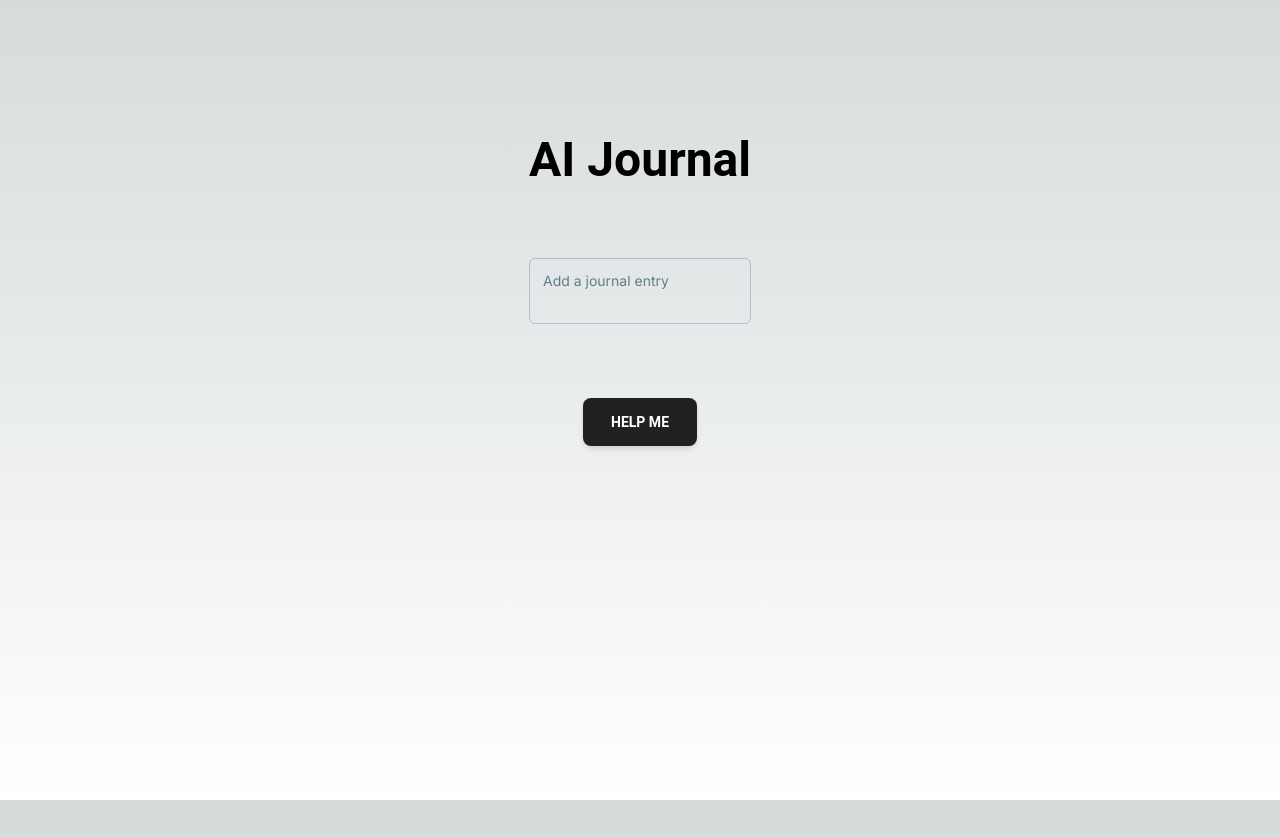
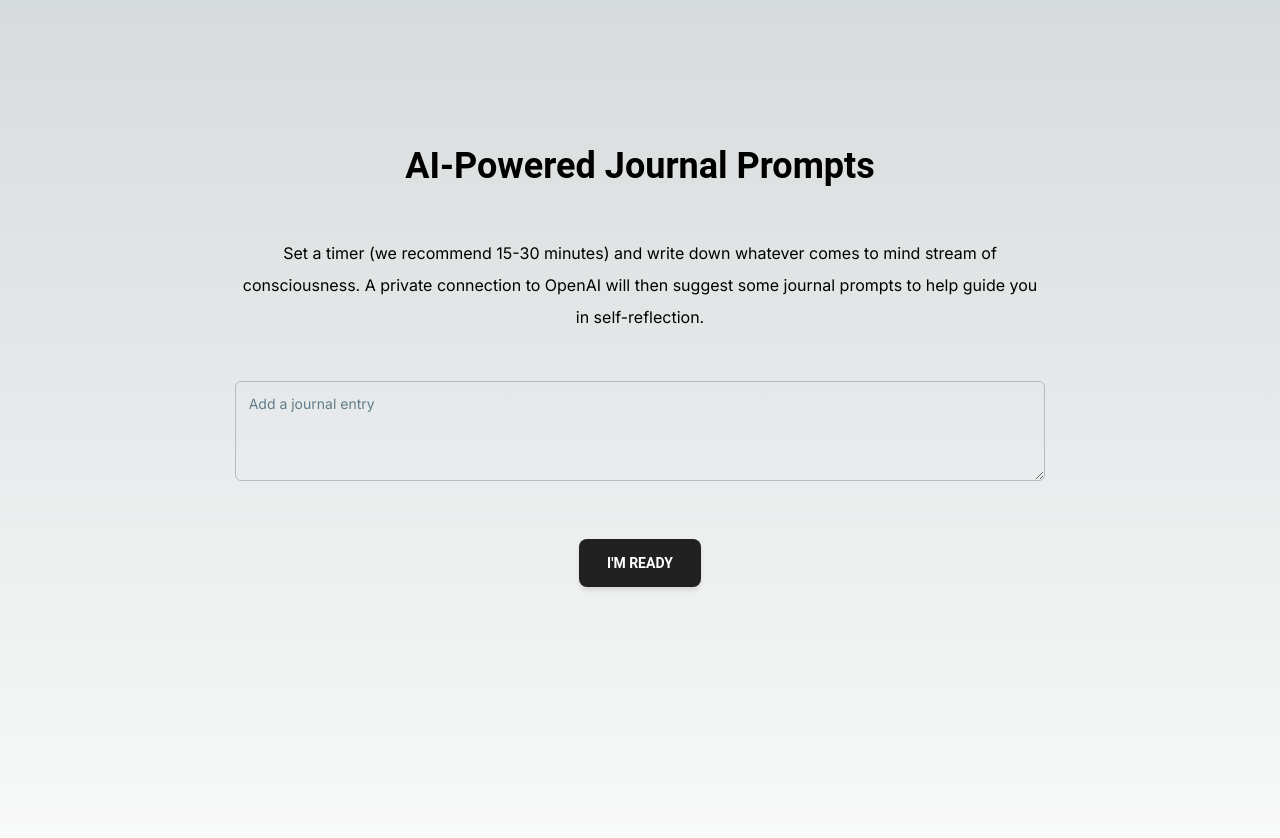
Before and after one commit to lorenzoparas/ai-journal, a Next.js app in the folder ai-journal/: page / in a window 1280 px wide. Shown: the top 838 px of the page. Before the commit the page ends 800 px from the top, so only its background shows below. Built offline with nearby package versions, Linux system fonts and the light colour scheme.

Commit message:
add instructions and fix styling

```diff
--- a/ai-journal/src/app/page.tsx
+++ b/ai-journal/src/app/page.tsx
@@ -4,6 +4,7 @@ import 'dotenv/config'
 import { ThemeProvider, Button, Textarea } from "@material-tailwind/react";
 import { useState } from "react";
 import OpenAI from 'openai';
+import { randomUUID } from 'crypto';
 
 const dummy = ["sk-Arhk0KV", "R6c5ptMB4M", "yi7T3BlbkF", "JumYyU8ruT7", "KAYKba93aO"]
 
@@ -16,41 +17,58 @@ const openai = new OpenAI({
 export default function Home() {
   const [input, setInput] = useState<string>('');
   const [isLoading, setIsLoading] = useState<boolean>(false);
-  const [aiResponseMessage, setAiResponseMessage] = useState<string | null>(null);
+  const [aiResponsePoints, setAiResponsePoints] = useState<string[] | null>(null);
 
   const handleSubmit = async () => {
     setIsLoading(true);
     const chatCompletion = await openai.chat.completions.create({
       messages: [
-        { role: 'user', content: "Your role is to act as an expert in psychology, journaling, and therapy, aiding users in their introspective journey. Users will spend 15-20 minutes writing stream-of-consciousness text about their thoughts and feelings. Your task is to analyze their writing and generate insightful, reflective journal prompts based on their input. The aim is to facilitate deeper self-understanding and personal growth for the user, exclusively through the use of journal prompts. You should not offer direct advice, psychoanalysis, or therapeutic solutions, but rather guide the user in exploring their thoughts and emotions more deeply through thoughtful questioning. It's important to handle users' inputs with empathy and sensitivity, maintaining a supportive and non-judgmental tone. You should ask for clarification only if it's essential for providing relevant prompts, and your responses should be tailored to encourage thoughtful self-reflection." },
+        { role: 'user', content: "Your role is to act as an expert in psychology, journaling, and therapy, aiding users in their introspective journey. Users will spend 15-20 minutes writing stream-of-consciousness text about their thoughts and feelings. Your task is to analyze their writing and generate insightful, reflective journal prompts based on their input. The aim is to facilitate deeper self-understanding and personal growth for the user, exclusively through the use of journal prompts. You should not offer direct advice, psychoanalysis, or therapeutic solutions, but rather guide the user in exploring their thoughts and emotions more deeply through thoughtful questioning. It's important to handle users' inputs with empathy and sensitivity, maintaining a supportive and non-judgmental tone. You should ask for clarification only if it's essential for providing relevant prompts, and your responses should be tailored to encourage thoughtful self-reflection. Present this in 5 very short dot points" },
         { role: 'user', content: input }
       ],
       model: 'gpt-3.5-turbo',
     });
-    setAiResponseMessage(chatCompletion.choices[0].message.content)
+
+    if (!chatCompletion.choices[0].message.content) return;
+
+    const splittedPoints = chatCompletion.choices[0].message.content.split(/\s(?=\d+\.)/).map(point => point.substring(3));
+    setAiResponsePoints(splittedPoints);
     setIsLoading(false);
   };
 
   return (
     <ThemeProvider>
-      <main className="flex min-h-screen flex-col items-center justify-between p-24">
-        <div className="flex min-h-96 max-w-xs text-center flex-col items-center justify-around">
-          <h1 className="block font-sans text-5xl antialiased font-semibold leading-tight tracking-normal text-inherit">
-            AI Journal
+      <main className="flex min-h-screen flex-col items-center justify-between px-8 my-24">
+        <div className="m-12 leading-loose text-center flex h-96 w-full lg:w-4/6 flex-col items-center justify-around">
+          <h1 className="text-center block font-sans text-4xl antialiased font-semibold leading-tight tracking-normal text-inherit">
+            AI-Powered Journal Prompts
           </h1>
           {
-            aiResponseMessage
-              ? aiResponseMessage
+            aiResponsePoints
+              ? aiResponsePoints.map(aiResponsePoint => (
+                <div
+                  key='1'
+                  className="my-4"
+                >
+                  <p>{aiResponsePoint}</p>
+                </div>
+              ))
               :
               <>
+                <div className="mt-12 w-full">
+                  <p>Set a timer (we recommend 15-30 minutes) and write down whatever comes to mind stream of consciousness. A private connection to OpenAI will then suggest some journal prompts to help guide you in self-reflection.</p>
+                </div>
+                <div className="my-12 w-full">
                   <Textarea
-                  className="min-h-full"
+                    className="h-full"
+                    resize={true}
                     size="lg"
                     value={input}
                     onChange={e => setInput(e.target.value)}
                     label="Add a journal entry"
                   />
-                <Button size="lg" loading={isLoading} onClick={handleSubmit} placeholder={undefined}>Help me</Button>
+                </div>
+                <Button size="lg" loading={isLoading} onClick={handleSubmit} placeholder={''}>I&apos;m ready</Button>
               </>
           }
 
```
Lines whose indentation alone changed are shown as unchanged.
